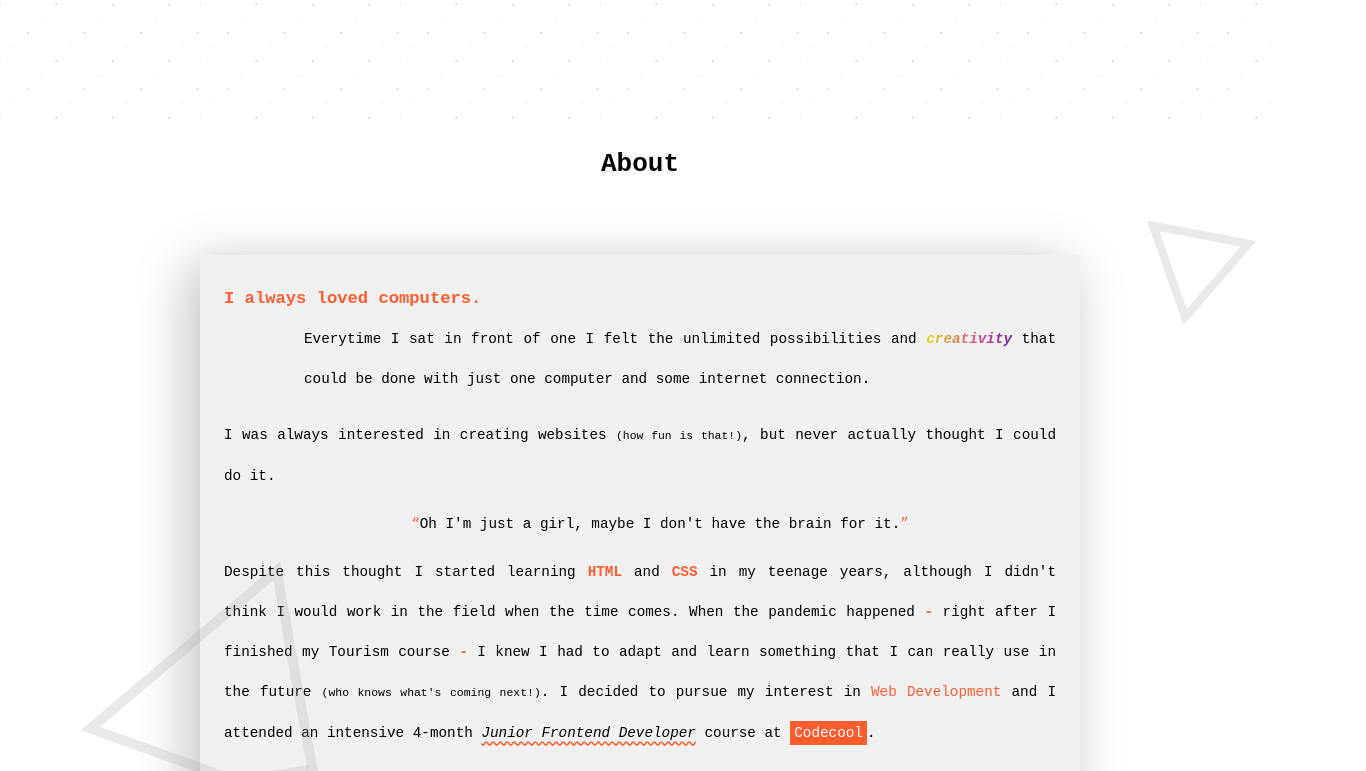
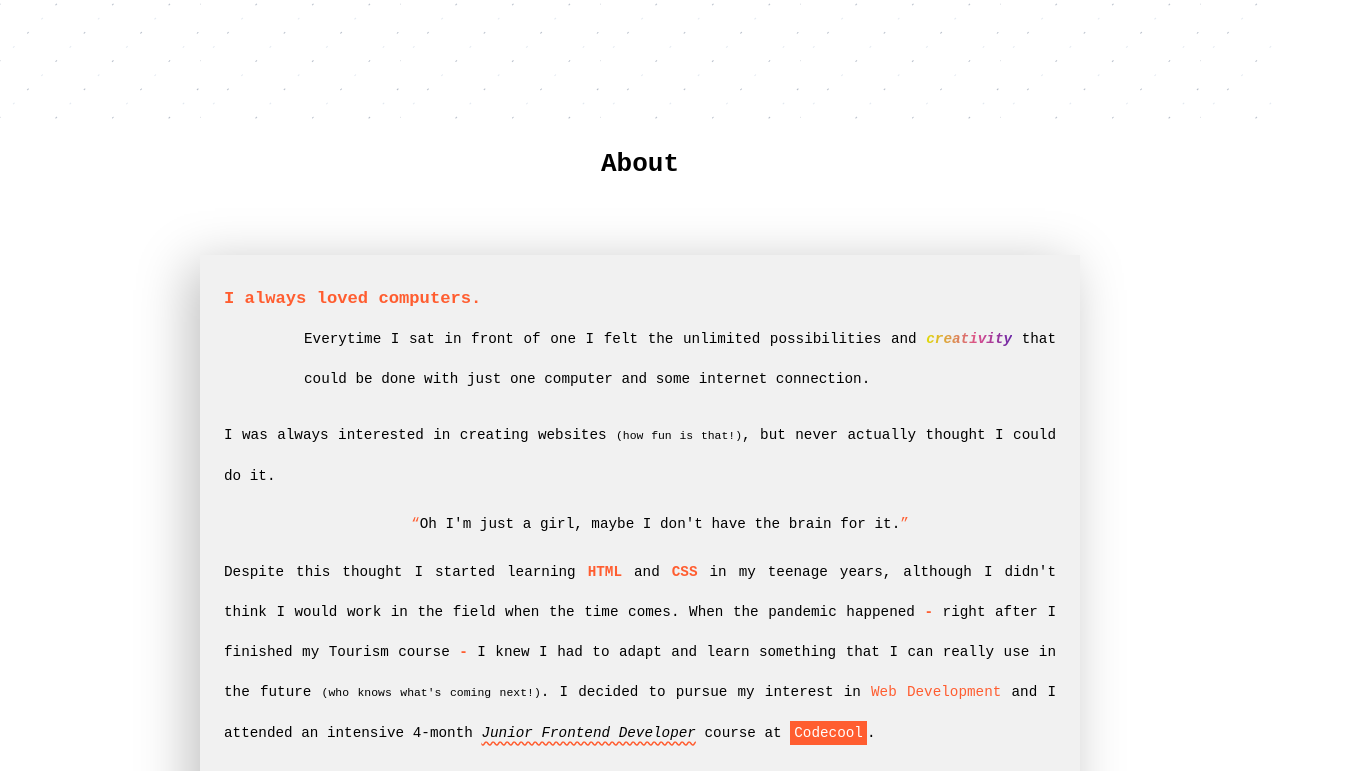
Before and after one commit to wfanni/portfolio_dev, a React (Create React App) app: page / in a window 1280 px wide. Shown: the part 680-1451 px from the top of the page, 1366 px wide, since content can reach past the window. Built offline with nearby package versions, Linux system fonts and the light colour scheme.

Commit message:
triangles off

```diff
--- a/src/components/About/About.jsx
+++ b/src/components/About/About.jsx
@@ -25,7 +25,7 @@ const About = styled(AboutStructure)`
     flex-direction: column;
     gap: 5vh;
 
-    &::after {
+    /* &::after {
         position: absolute;
         bottom: 0;
         left: 20vh;
@@ -35,14 +35,14 @@ const About = styled(AboutStructure)`
         transform: scale(0.9);
         width: 200px;
         height: 220px;
-    }
+    } */
 
     h2 {
         position: relative;
         margin-top: -2vh;
         font-size: 2em;
 
-        &::after {
+        /* &::after {
             position: absolute;
             top: 0;
             left: 60vh;
@@ -54,7 +54,7 @@ const About = styled(AboutStructure)`
             height: 300px;
             z-index: 100;
 
-        }
+        } */
     }
 
     p {
@@ -68,7 +68,7 @@ const About = styled(AboutStructure)`
         font-family: monospace;
         box-shadow: -10px 10px 50px rgba(0, 0, 0, 0.25);
 
-        &::after {
+        /* &::after {
             position: absolute;
             bottom: 0;
             left: -15vh;
@@ -77,7 +77,7 @@ const About = styled(AboutStructure)`
             background-repeat: no-repeat;
             width: 300px;
             height: 300px;
-        }
+        } */
 
         .title {
             display: inline-block;
--- a/src/components/Skills/Skills.jsx
+++ b/src/components/Skills/Skills.jsx
@@ -66,7 +66,7 @@ const Skills = styled(SkillsStructure)`
         margin-bottom: 2vh;
         box-shadow: -10px 4px 30px rgba(0,0,0,0.05);
 
-        &::after {
+        /* &::after {
             position: absolute;
             bottom: -5vh;
             right: 60vh;
@@ -78,7 +78,7 @@ const Skills = styled(SkillsStructure)`
             height: 300px;
             z-index: 100;
             opacity: 0.2;
-        }
+        } */
 
         div {
             height: inherit;
```
